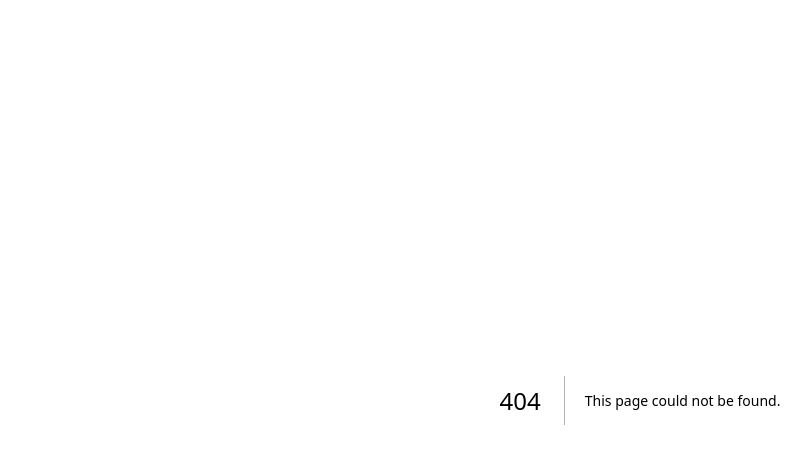
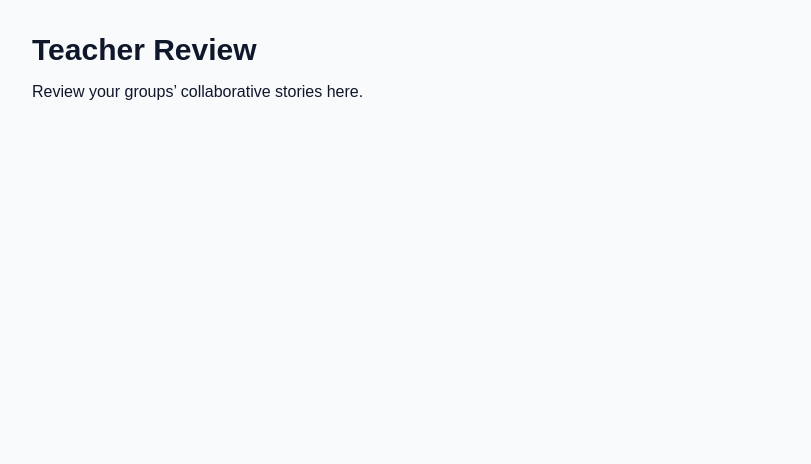
Before and after one commit to Lina-Err404/CSCE4901__Storytelling-Project, a Next.js app: page /teacher-review in a window 1280 px wide. Before the commit this address had no page. Shown: the top 464 px of the page, without its empty margins (0-811 px from the left). Built offline with nearby package versions, Linux system fonts and the light colour scheme.

Commit message:
Add initial R14 Teacher Review page

```diff
--- /dev/null
+++ b/app/teacher-review/page.tsx
@@ -0,0 +1,12 @@
+// R14: Initial Teacher Review page.
+// Story data and backend integration will be added later.
+export default function TeacherReviewPage() {
+  return (
+    <main className="min-h-screen bg-slate-50 p-8 text-slate-900">
+      <h1 className="text-3xl font-bold">Teacher Review</h1>
+      <p className="mt-3">
+        Review your groups’ collaborative stories here.
+      </p>
+    </main>
+  );
+}
```
